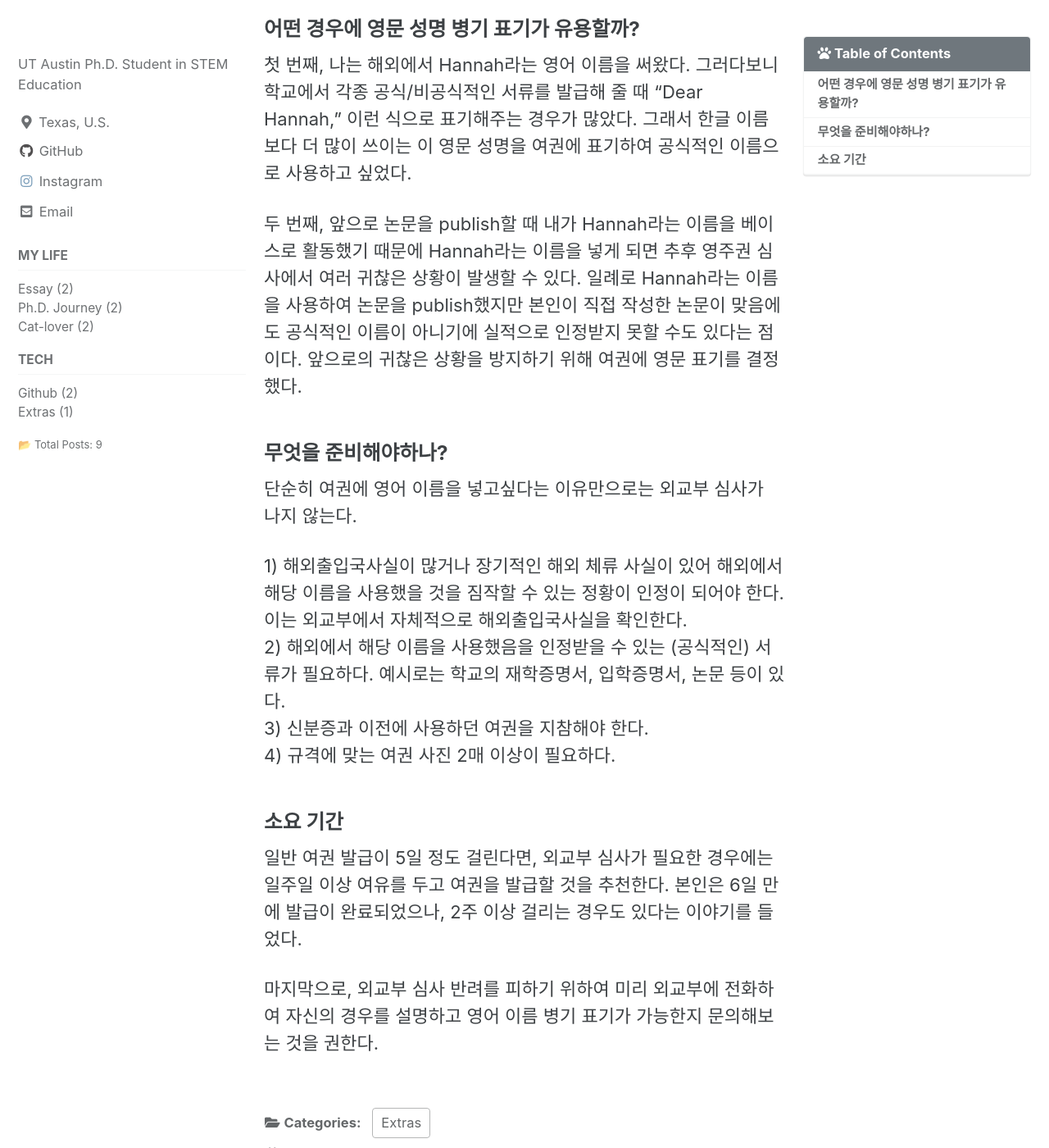
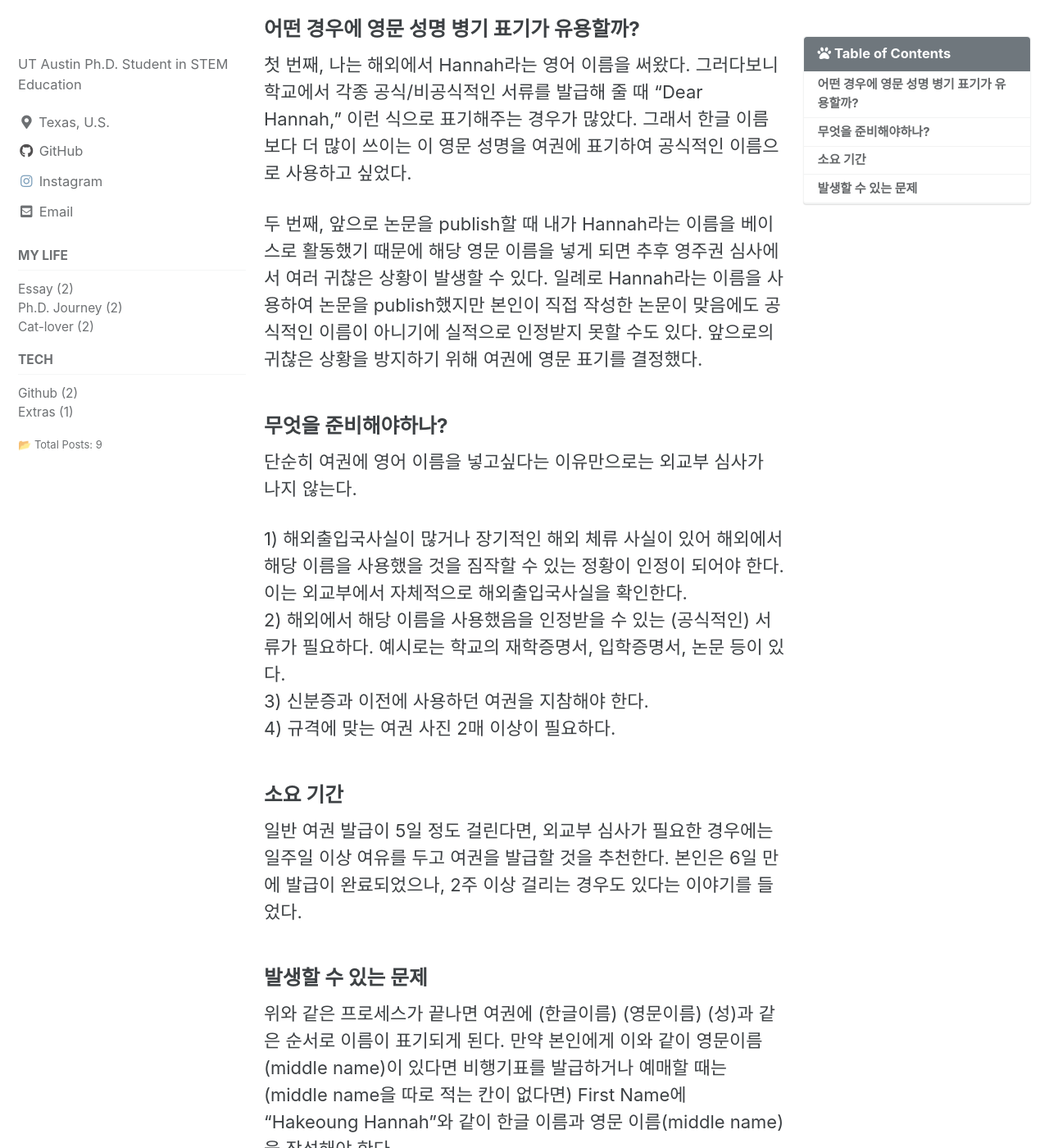
Before and after one commit to HakeoungLee/HakeoungLee.github.io, a Jekyll site: the page built from _posts/2021-05-09-passportname.md, in a window 1280 px wide and 1400 px high, scrolled down 395 px. Shown: the whole window at 82% size. Built offline with Jekyll 4.4.1, drawn with Linux system fonts in a browser that asks for light colours; cached includes are drawn as plain includes; comment, search, counter and statistics services are not loaded; some of the changed text lies outside the part shown.

Commit message:
Update 2021-05-09-passportname.md

```diff
--- a/_posts/2021-05-09-passportname.md
+++ b/_posts/2021-05-09-passportname.md
@@ -7,7 +7,7 @@ toc_icon: "paw"
 categories:
   - Extras
 
-title:  "한국 여권에 영문 성명 넣기 (영문 성명 병기 표기하는 방법)"
+title:  "한국 여권에 영문 성명 넣기 (middle name 병기 표기하는 방법)"
 ---
 
 한국 여권에 주민등록상에 표기되지 않은 영문 성명을 병기하여 표기하는 것이 가능할까? 결론적으로 말하면 가능하다.
@@ -18,7 +18,7 @@ title:  "한국 여권에 영문 성명 넣기 (영문 성명 병기 표기하
 
 첫 번째, 나는 해외에서 Hannah라는 영어 이름을 써왔다. 그러다보니 학교에서 각종 공식/비공식적인 서류를 발급해 줄 때 "Dear Hannah," 이런 식으로 표기해주는 경우가 많았다. 그래서 한글 이름보다 더 많이 쓰이는 이 영문 성명을 여권에 표기하여 공식적인 이름으로 사용하고 싶었다.
 
-두 번째, 앞으로 논문을 publish할 때 내가 Hannah라는 이름을 베이스로 활동했기 때문에 Hannah라는 이름을 넣게 되면 추후 영주권 심사에서 여러 귀찮은 상황이 발생할 수 있다. 일례로 Hannah라는 이름을 사용하여 논문을 publish했지만 본인이 직접 작성한 논문이 맞음에도 공식적인 이름이 아니기에 실적으로 인정받지 못할 수도 있다는 점이다. 앞으로의 귀찮은 상황을 방지하기 위해 여권에 영문 표기를 결정했다.
+두 번째, 앞으로 논문을 publish할 때 내가 Hannah라는 이름을 베이스로 활동했기 때문에 해당 영문 이름을 넣게 되면 추후 영주권 심사에서 여러 귀찮은 상황이 발생할 수 있다. 일례로 Hannah라는 이름을 사용하여 논문을 publish했지만 본인이 직접 작성한 논문이 맞음에도 공식적인 이름이 아니기에 실적으로 인정받지 못할 수도 있다. 앞으로의 귀찮은 상황을 방지하기 위해 여권에 영문 표기를 결정했다.
 
 
 ### 무엇을 준비해야하나?
@@ -36,4 +36,9 @@ title:  "한국 여권에 영문 성명 넣기 (영문 성명 병기 표기하
 일반 여권 발급이 5일 정도 걸린다면, 외교부 심사가 필요한 경우에는 일주일 이상 여유를 두고 여권을 발급할 것을 추천한다. 본인은 6일 만에 발급이 완료되었으나, 2주 이상 걸리는 경우도 있다는 이야기를 들었다.
 
 
+### 발생할 수 있는 문제
+
+위와 같은 프로세스가 끝나면 여권에 (한글이름) (영문이름) (성)과 같은 순서로 이름이 표기되게 된다. 만약 본인에게 이와 같이 영문이름(middle name)이 있다면 비행기표를 발급하거나 예매할 때는 (middle name을 따로 적는 칸이 없다면) First Name에  "Hakeoung Hannah"와 같이 한글 이름과 영문 이름(middle name)을 작성해야 한다.
+
+
 마지막으로, 외교부 심사 반려를 피하기 위하여 미리 외교부에 전화하여 자신의 경우를 설명하고 영어 이름 병기 표기가 가능한지 문의해보는 것을 권한다.
```
